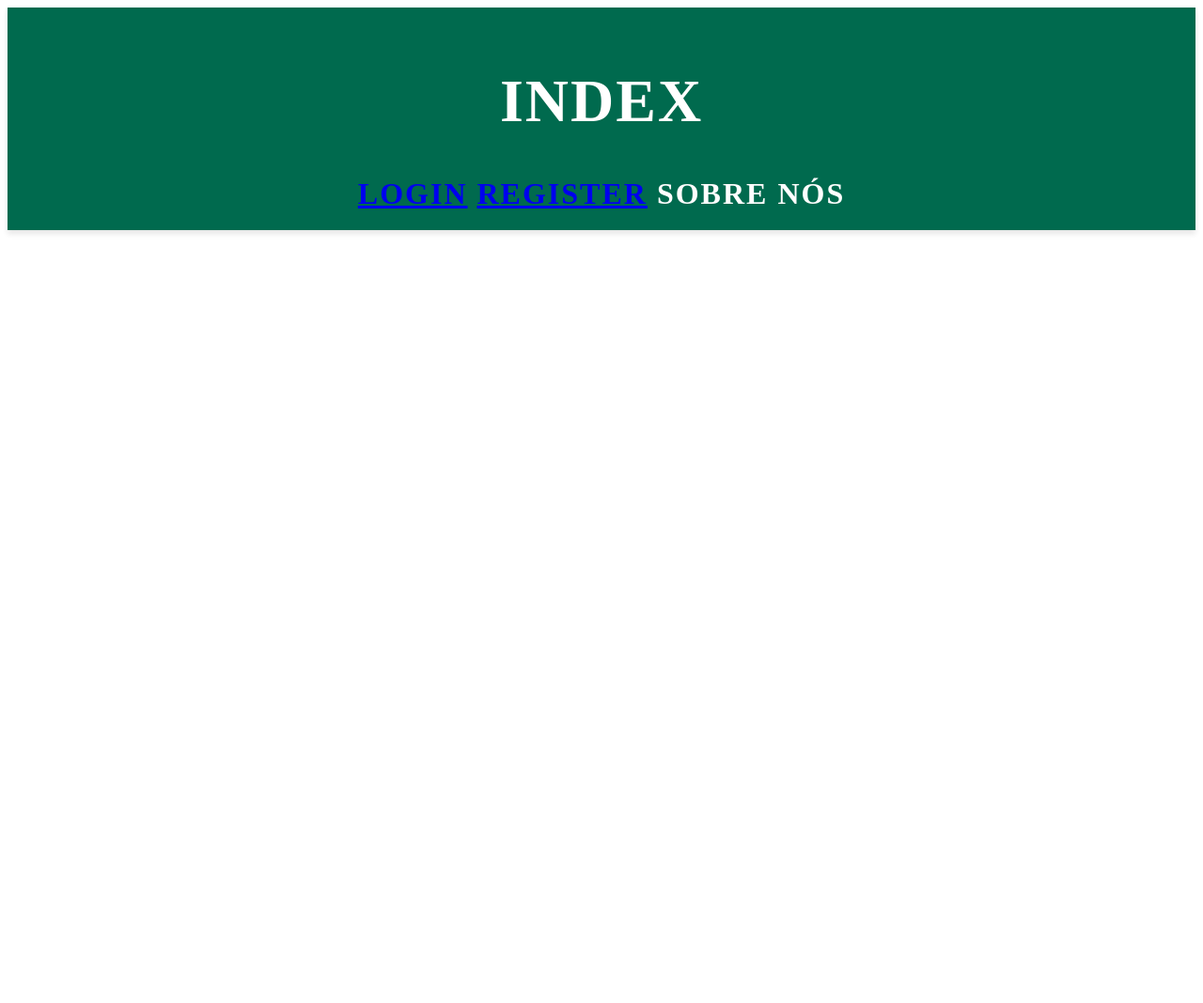
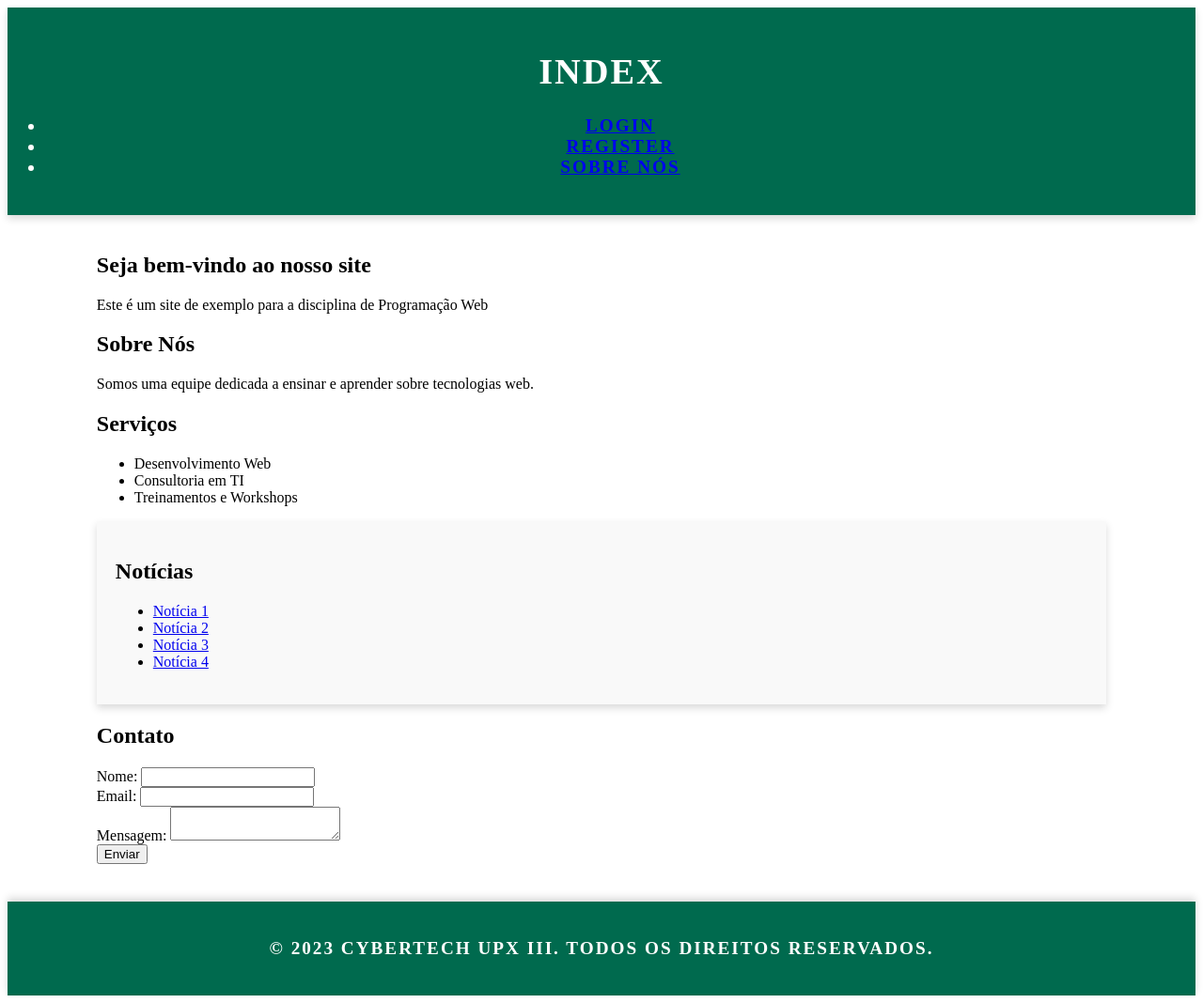
Before and after one commit to PauloStraforini/Pleno_Sol_UPXIII, a website: page Index.html in a window 1280 px wide. Shown: the whole page at 94% size. Before the commit the page ends 800 px from the top, so only its background shows below. Drawn offline with Linux system fonts and the light colour scheme.

Commit message:
Update Index.html and style.css

```diff
--- a/Index.html
+++ b/Index.html
@@ -3,16 +3,72 @@
 <head>
     <meta charset="UTF-8">
     <meta name="viewport" content="width=device-width, initial-scale=1.0">
-    <title>Document</title>
-
+    <title>CyberTech Upx III</title>
     <link rel="stylesheet" href="./css/style.css">
 </head>
 <body>
     <header>
         <h1>Index</h1>
-        <a href="login.php">Login</a>
-        <a href="register.php">Register</a>
-        <a>Sobre Nós</a>
+        <nav>
+            <ul>
+                <li><a href="login.php">Login</a></li>
+                <li><a href="register.php">Register</a></li>
+                <li><a href="#about-us">Sobre Nós</a></li>
+            </ul>
+        </nav>
     </header>
+
+    <main class="container">
+        <section class="content">
+            <h2>Seja bem-vindo ao nosso site</h2>
+            <p>Este é um site de exemplo para a disciplina de Programação Web</p>
+        </section>
+
+        <section id="about-us">
+            <h2>Sobre Nós</h2>
+            <p>Somos uma equipe dedicada a ensinar e aprender sobre tecnologias web.</p>
+        </section>
+
+        <section id="services">
+            <h2>Serviços</h2>
+            <ul>
+                <li>Desenvolvimento Web</li>
+                <li>Consultoria em TI</li>
+                <li>Treinamentos e Workshops</li>
+            </ul>
+        </section>
+
+        <aside>
+            <h2>Notícias</h2>
+            <ul>
+                <li><a href="#">Notícia 1</a></li>
+                <li><a href="#">Notícia 2</a></li>
+                <li><a href="#">Notícia 3</a></li>
+                <li><a href="#">Notícia 4</a></li>
+            </ul>
+        </aside>
+
+        <section id="contact">
+            <h2>Contato</h2>
+            <form action="submit_form.php" method="post">
+                <label for="name">Nome:</label>
+                <input type="text" id="name" name="name" required>
+                <br>
+                <label for="email">Email:</label>
+                <input type="email" id="email" name="email" required>
+                <br>
+                <label for="message">Mensagem:</label>
+                <textarea id="message" name="message" required></textarea>
+                <br>
+                <button type="submit">Enviar</button>
+            </form>
+        </section>
+    </main>
+
+
+
+    <footer>
+        <p>&copy; 2023 CyberTech Upx III. Todos os direitos reservados.</p>
+    </footer>
 </body>
 </html>
--- a/css/style.css
+++ b/css/style.css
@@ -3,10 +3,44 @@ header {
     color: #fff; /* Cor do texto branca */
     padding: 20px 0; /* Aumento do preenchimento para melhor espaçamento */
     text-align: center; /* Alinhamento do texto centralizado */
-    font-size: 2em; /* Aumento do tamanho da fonte para melhor legibilidade */
+    font-size: 1.2em; /* Aumento do tamanho da fonte para melhor legibilidade */
     font-weight: bold; /* Texto em negrito */
     text-transform: uppercase; /* Texto em maiúsculas */
     letter-spacing: 2px; /* Aumento do espaçamento entre letras */
-    margin-bottom: 30px; /* Aumento da margem para melhor separação */
-    box-shadow: 0 4px 6px rgba(0, 0, 0, 0.1); /* Adicionada sombra sutil para profundidade */
+    margin-bottom: 40px; /* Aumento da margem para melhor separação */
+    box-shadow: 0 4px 8px rgba(0, 0, 0, 0.15); /* Adicionada sombra mais pronunciada para profundidade */
 }
+
+.container {
+    width: 85%; /* Largura do container ajustada para 85% */
+    max-width: 1200px; /* Largura máxima do container */
+    margin: 0 auto; /* Centralização do container */
+    padding: 0 15px; /* Adicionada padding para melhor espaçamento interno */
+}
+
+footer{
+    background-color: #006A4E; /* Cor de fundo verde escuro */
+    color: #fff; /* Cor do texto branca */
+    padding: 20px 0; /* Aumento do preenchimento para melhor espaçamento */
+    text-align: center; /* Alinhamento do texto centralizado */
+    font-size: 1.2em; /* Aumento do tamanho da fonte para melhor legibilidade */
+    font-weight: bold; /* Texto em negrito */
+    text-transform: uppercase; /* Texto em maiúsculas */
+    letter-spacing: 2px; /* Aumento do espaçamento entre letras */
+    margin-top: 40px; /* Aumento da margem para melhor separação */
+    box-shadow: 0 -4px 8px rgba(0, 0, 0, 0.15); /* Adicionada sombra mais pronunciada para profundidade */
+}
+
+aside{
+    background-color: #f9f9f9; /* Cor de fundo cinza claro */
+    padding: 20px; /* Aumento do preenchimento para melhor espaçamento */
+    margin-bottom: 20px; /* Aumento da margem para melhor separação */
+    box-shadow: 0 4px 8px rgba(0, 0, 0, 0.15); /* Adicionada sombra mais pronunciada para profundidade */
+}
+
+.noticias{
+    background-color: #f9f9f9; /* Cor de fundo cinza claro */
+    padding: 20px; /* Aumento do preenchimento para melhor espaçamento */
+    margin-bottom: 20px; /* Aumento da margem para melhor separação */
+    box-shadow: 0 4px 8px rgba(0, 0, 0, 0.15); /* Adicionada sombra mais pronunciada para profundidade */
+}
```
Also changed, not shown: 1 other file.
